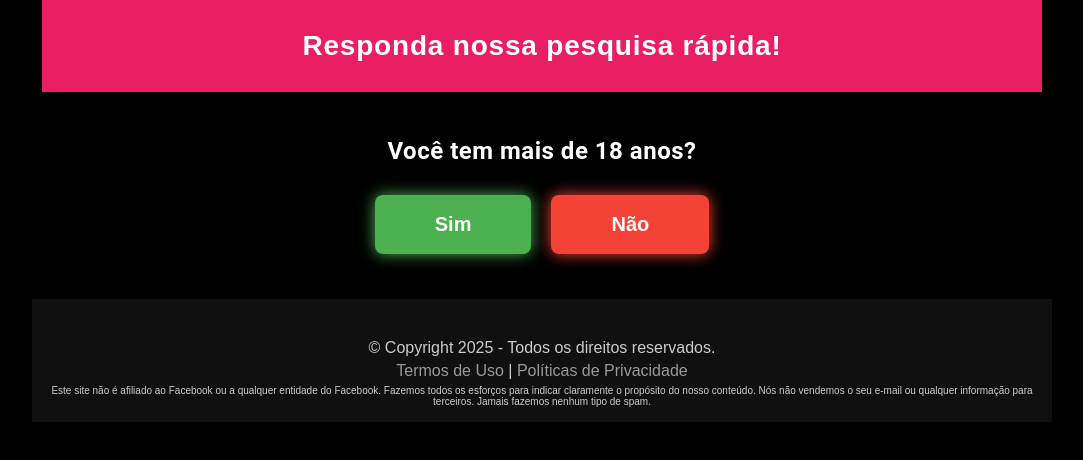
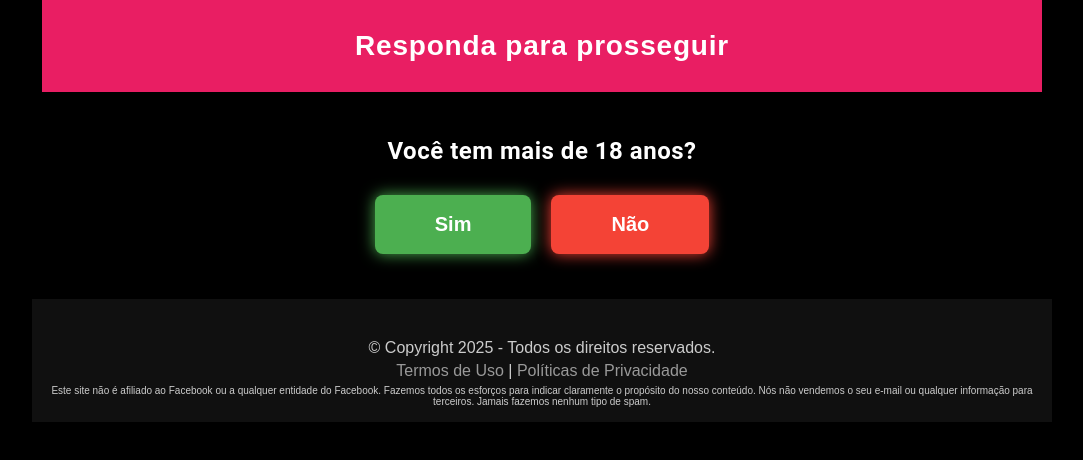
Before and after one commit to avelino-star/Quiz1, a plain HTML site: page index.html in a window 1280 px wide. Shown: the whole page, without its empty margins (98-1181 px from the left). Drawn offline with Linux system fonts and the light colour scheme.

Commit message:
Update index.html

```diff
--- a/index.html
+++ b/index.html
@@ -102,7 +102,7 @@
 
   <!-- Seção Destaque -->
   <div class="section destaque">
-    <h1 class="heading">Responda nossa pesquisa rápida!</h1>
+    <h1 class="heading">Responda para prosseguir</h1>
   </div>
 
   <!-- Seção com fundo preto -->
```
